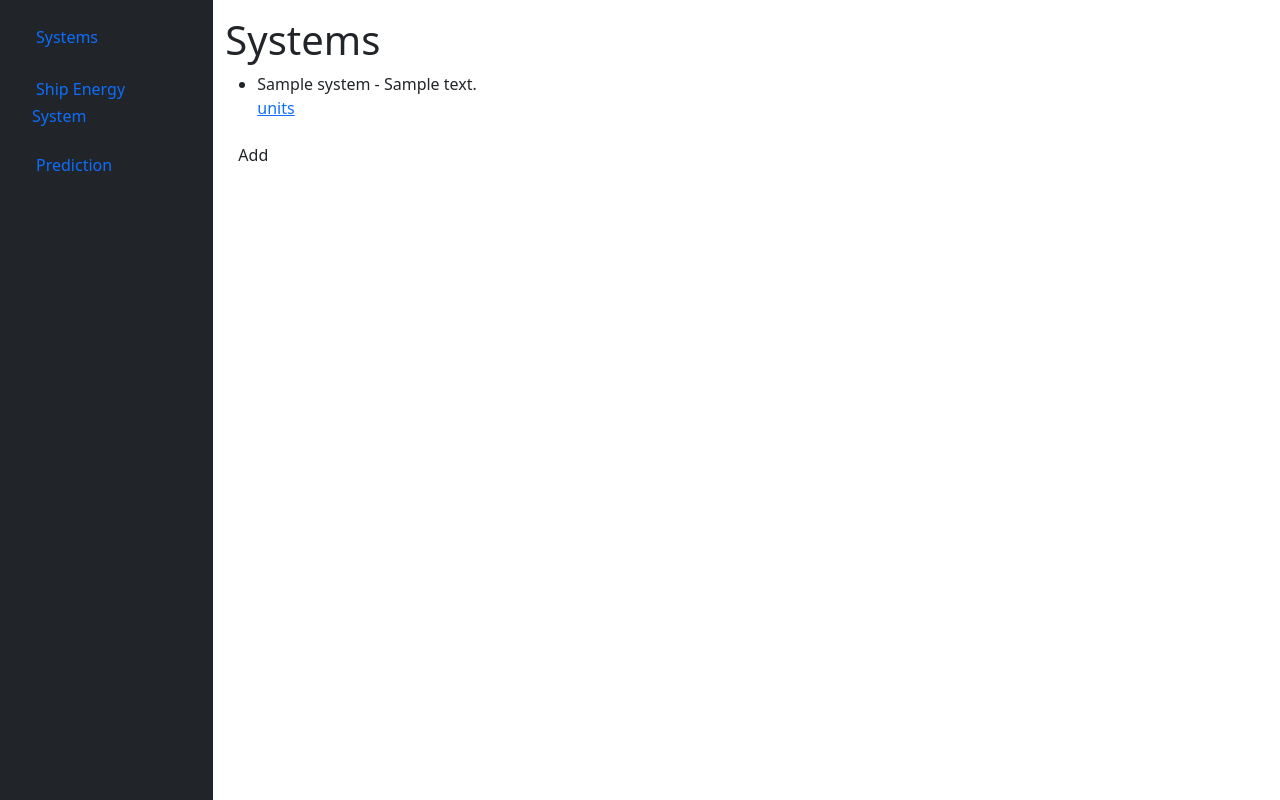
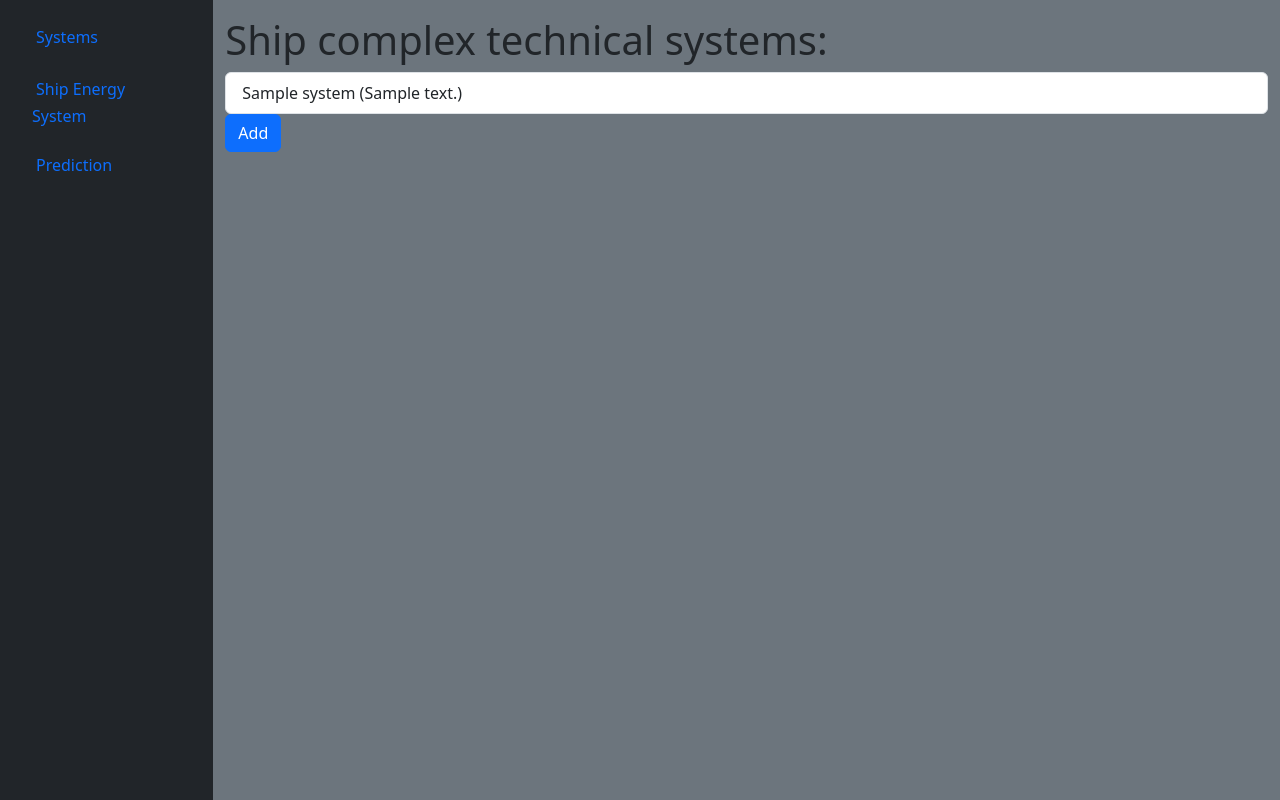
Before and after one commit to EA2311/KB, a Django app: page / in a window 1280 px wide. Run offline with Django 4.2, Linux system fonts and the light colour scheme; tables that the repository leaves empty hold one stand-in row (values such as "Sample post").

Commit message:
feat: change templates output

```diff
--- a/templates/main/base.html
+++ b/templates/main/base.html
@@ -36,7 +36,7 @@
                 </ul>
             </div>
         </div>
-        <div class="col py-3">
+        <div class="col py-3 bg-secondary">
             {% block content %}{% endblock %}
         </div>
     </div>
--- a/templates/main/system_list.html
+++ b/templates/main/system_list.html
@@ -1,19 +1,18 @@
 {% extends 'main/base.html' %}
 
 {% block title %}
-System List
+Ship complex technical systems
 {% endblock %}
 
 {% block content %}
-<h1>Systems</h1>
-<ul>
+<h1>Ship complex technical systems:</h1>
+<ul class="list-group">
 {% for system in object_list %}
-    <li>{{ system.name }} - {{ system.description }}</li>
-    <a href="{% url 'unit_list' system.id %}">units</a>
+    <a href="{% url 'unit_list' system.id %}" class="list-group-item list-group-item-action" >{{ system.name }} ({{ system.description }})</a>
 {% empty %}
-    <li>No systems yet.</li>
+    <li class="list-group-item">No systems yet.</li>
 {% endfor %}
 </ul>
-<a href="{%url 'add_system'%}" class="btn btn-outline">Add</a>
+<a href="{%url 'add_system'%}" class="btn btn-primary">Add</a>
 
 {% endblock %}
```
Also changed, not shown: templates/main/unit_list.html (+27 -14 lines).
